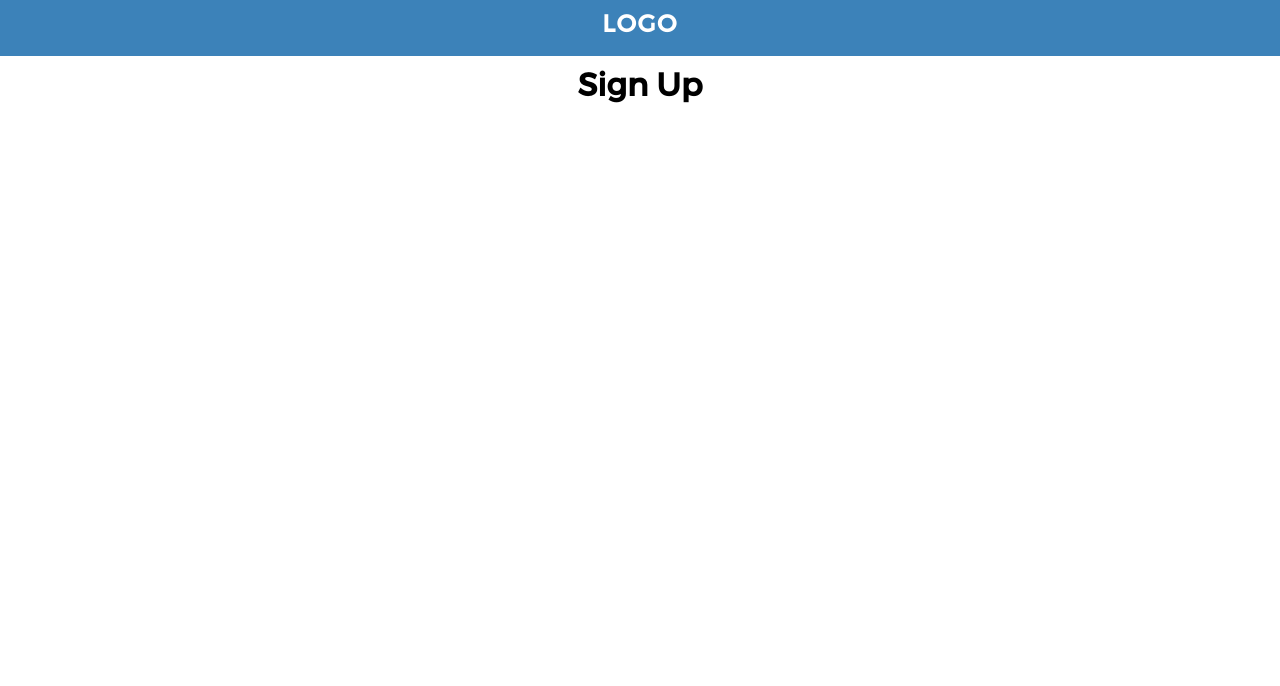
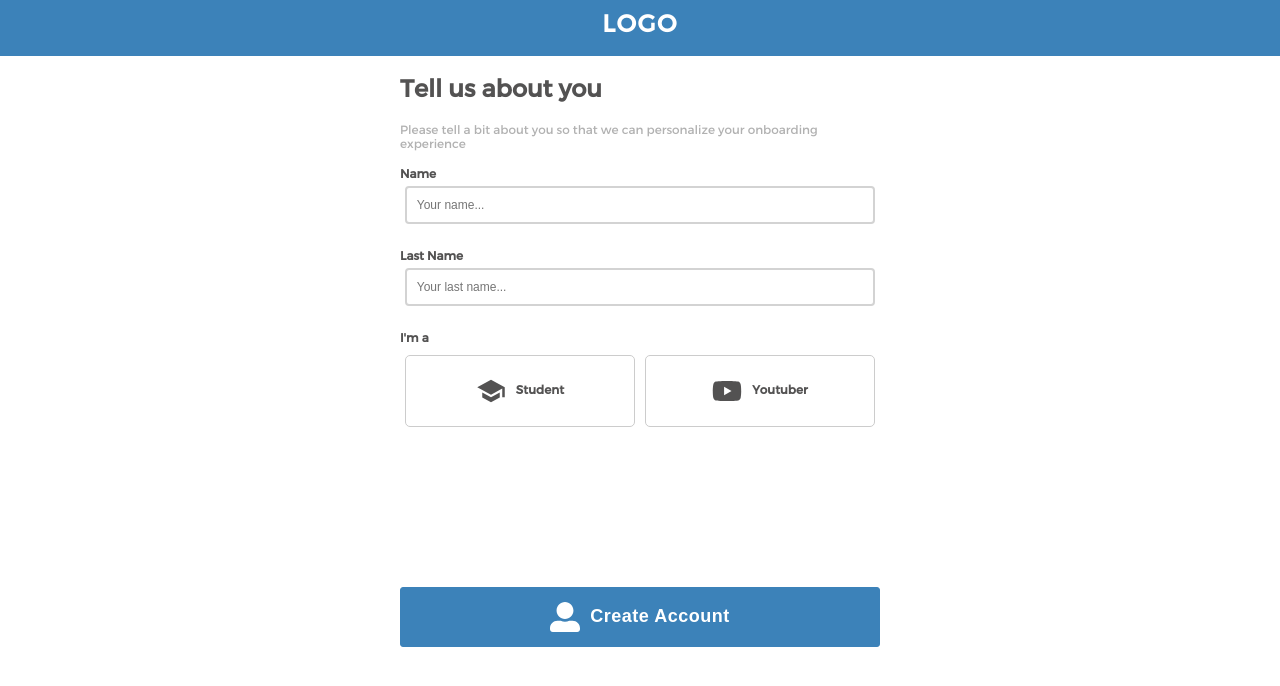
Before and after one commit to moloxe/wozzii-frontend-challenge, a React (Create React App) app: page /signup in a window 1280 px wide. Shown: the top 686 px of the page. Built offline with nearby package versions, Linux system fonts and the light colour scheme.

Commit message:
sign up form

```diff
--- a/package.json
+++ b/package.json
@@ -8,6 +8,7 @@
     "@testing-library/user-event": "^7.2.1",
     "react": "^16.13.1",
     "react-dom": "^16.13.1",
+    "react-icons": "^3.10.0",
     "react-router-dom": "^5.2.0",
     "react-scripts": "3.4.1"
   },
--- a/src/views/Auth/SignUp.css
+++ b/src/views/Auth/SignUp.css
@@ -1,3 +1,154 @@
 .SignUp {
+
+    text-align: left;
+
+    color: #535252;
+
+    height: 100%;
+    width: 100%;
+}
+
+.SignUpForm {
+
+    position: relative;
+    margin: auto;
+    padding: 10px;
+
+    height: 100%;
+    max-width: 500px;
+
+    box-sizing: border-box;
+}
+
+p {
+    font-size: 12px;
+    color: #b1b1b1;
+}
+
+label {
+    font-size: 12px;
+    margin-top: 5px;
+    margin-bottom: 5px;
+    font-weight: 700;
+}
+
+.InputText:focus {
+    outline: none;
+    border-color: #3C82B9;
+    color: #777777;
+}
+
+.InputText {
+
+    display: block;
+
+    width: 93%;
+    margin: auto;
+
+    margin-top: 5px;
+    margin-bottom: 20px;
+
+    padding: 10px;
+
+    font-size: 12px;
+    font-weight: normal;
+    font-style: none;
+
+    border-radius: 4px;
+    border-width: 2px;
+    border-style: solid;
+    border-color: #d3d3d3;
+    color: #d3d3d3;
+}
+
+.row {
+    display: flex;
+    margin-top: 5px;
+    margin-bottom: 5px;
+}
+
+.column {
+    flex: 50%;
+    box-sizing: border-box;
+}
+
+.LocalIcon {
+    vertical-align: middle;
+    margin-right: 10px;
+}
+
+label span {
+
     text-align: center;
+    user-select: none;
+    pointer-events: none;
+
+    display: block;
+    margin: 5px;
+    padding-top: 20px;
+    padding-bottom: 20px;
+
+    border-radius: 5px;
+    border: 1px solid #ccc;
 }
+
+#StudentInput:checked+span {
+    color: #3C82B9;
+    border: 1px solid #3C82B9;
+    stroke-linecap: square;
+    outline: auto;
+    /* ¿No debería cambiar también el fondo de youtuber? */
+    background-color: #E5EFF5;
+}
+
+#YoutuberInput:checked+span {
+    color: #C4302B;
+    border: 1px solid #C4302B;
+    stroke-linecap: square;
+    outline: auto;
+}
+
+.UserType {
+
+    display: none;
+
+    margin: auto;
+    padding-right: 10%;
+
+    background-color: rgba(100, 100, 100, 0.5);
+    border-radius: 3px;
+    border: 1px solid #cacaca;
+    color: #cacaca;
+    font-size: 15px;
+    padding: 6px 24px;
+}
+
+#createAccountBtn:hover {
+    border: 1px solid #0071c2;
+    background-color: #0071c2;
+    outline: none;
+}
+
+#createAccountBtn {
+
+    vertical-align: bottom;
+
+    width: 100%;
+    margin: auto;
+    margin-top: 150px;
+
+    height: 60px;
+
+    letter-spacing: 0.5px;
+    color: white;
+
+    padding: 5px;
+    cursor: pointer;
+
+    border-radius: 3px;
+    border: 1px solid #3C82B9;
+    background-color: #3C82B9;
+
+    font-weight: 550;
+    font-size: 18px;
+}
--- a/src/views/Auth/SignUp.js
+++ b/src/views/Auth/SignUp.js
@@ -1,10 +1,97 @@
-import React from "react";
+import React, { useState } from "react";
 import "./SignUp.css";
+import { FaUserAlt, FaYoutube } from "react-icons/fa";
+import { MdSchool } from "react-icons/md";
 
 function SignUp() {
+  let [userType, setUserType] = useState("");
+  let [name, setName] = useState("");
+  let [lastName, setLastName] = useState("");
+
+  function updateUserType({ target }) {
+    const value = target.value;
+    if (value === userType) {
+      setUserType("");
+      target.checked = false;
+    } else {
+      setUserType(value);
+    }
+  }
+
+  function signUp() {
+    console.log(`name: ${name}`);
+    console.log(`lastName: ${lastName}`);
+    console.log(`userType: ${userType}`);
+  }
+
   return (
     <div className="SignUp">
-      <h1>Sign Up</h1>
+      <form className="SignUpForm">
+        <h2>Tell us about you</h2>
+        <p>
+          Please tell a bit about you so that we can personalize your onboarding
+          experience
+        </p>
+
+        <label htmlFor="NameInput">Name</label>
+        <input
+          id="NameInput"
+          className="InputText"
+          type="text"
+          placeholder="Your name..."
+          onChange={(event) => setName(event.target.value)}
+        />
+
+        <label htmlFor="LastNameInput">Last Name</label>
+        <input
+          id="LastNameInput"
+          className="InputText"
+          type="text"
+          placeholder="Your last name..."
+          onChange={(event) => setLastName(event.target.value)}
+        />
+
+        <label>I'm a</label>
+        <div className="row">
+          <div className="column">
+            <label htmlFor="StudentInput">
+              <input
+                className="UserType"
+                type="radio"
+                id="StudentInput"
+                value="Student"
+                name="UserType"
+                onClick={updateUserType}
+              />
+              <span>
+                <MdSchool className="LocalIcon" size="30" />
+                Student
+              </span>
+            </label>
+          </div>
+          <div className="column">
+            <label htmlFor="YoutuberInput">
+              <input
+                className="UserType"
+                type="radio"
+                id="YoutuberInput"
+                value="Youtuber"
+                name="UserType"
+                onClick={updateUserType}
+              />
+              <span>
+                <FaYoutube className="LocalIcon" size="30" />
+                Youtuber
+              </span>
+            </label>
+          </div>
+        </div>
+
+        <button onClick={signUp} id="createAccountBtn" type="button">
+          <FaUserAlt className="LocalIcon" size="30" />
+          <span>Create Account</span>
+        </button>
+      </form>
     </div>
   );
 }
```
Also changed, not shown: 1 other file (tests, documents, lock files or other folders).
